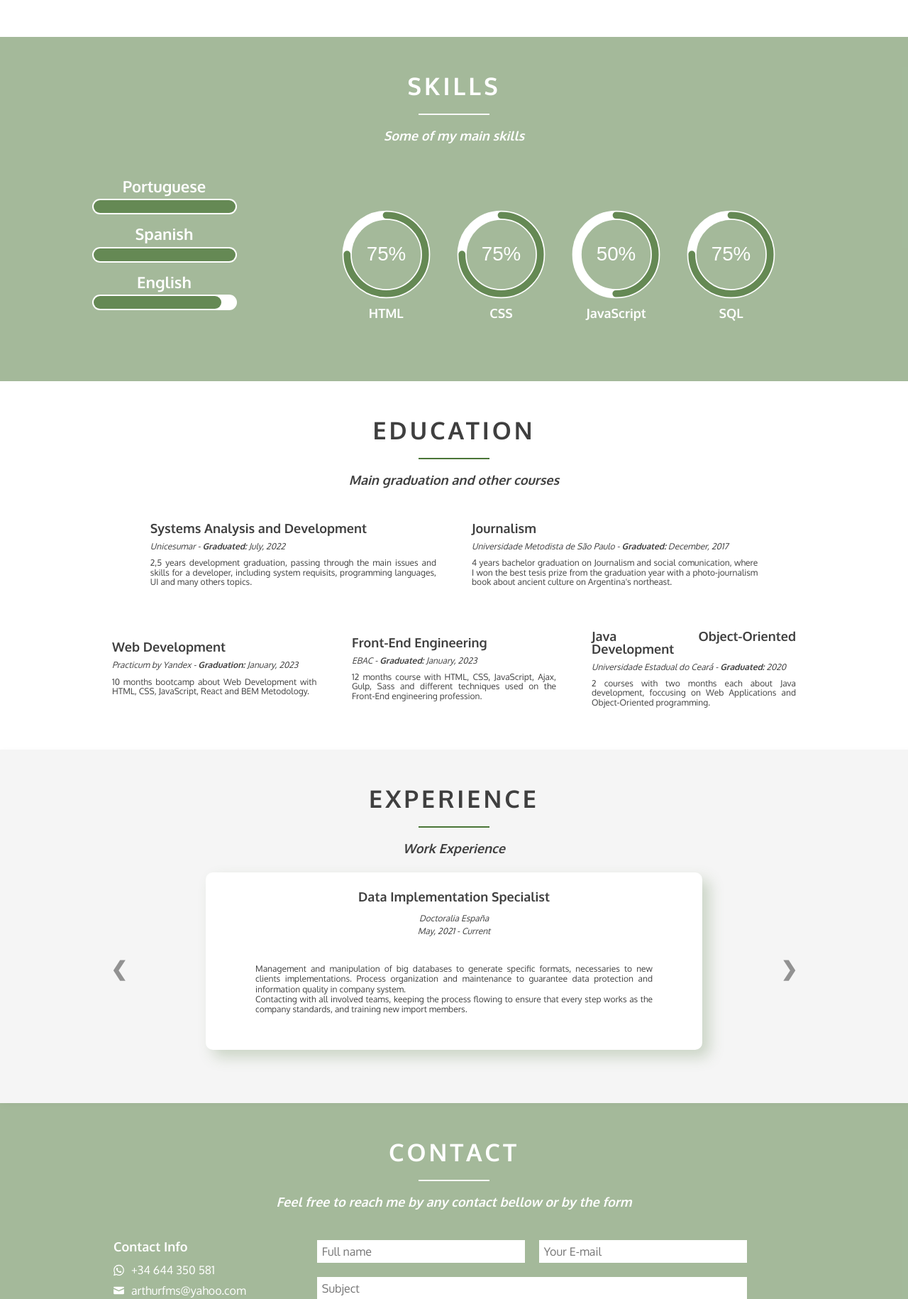
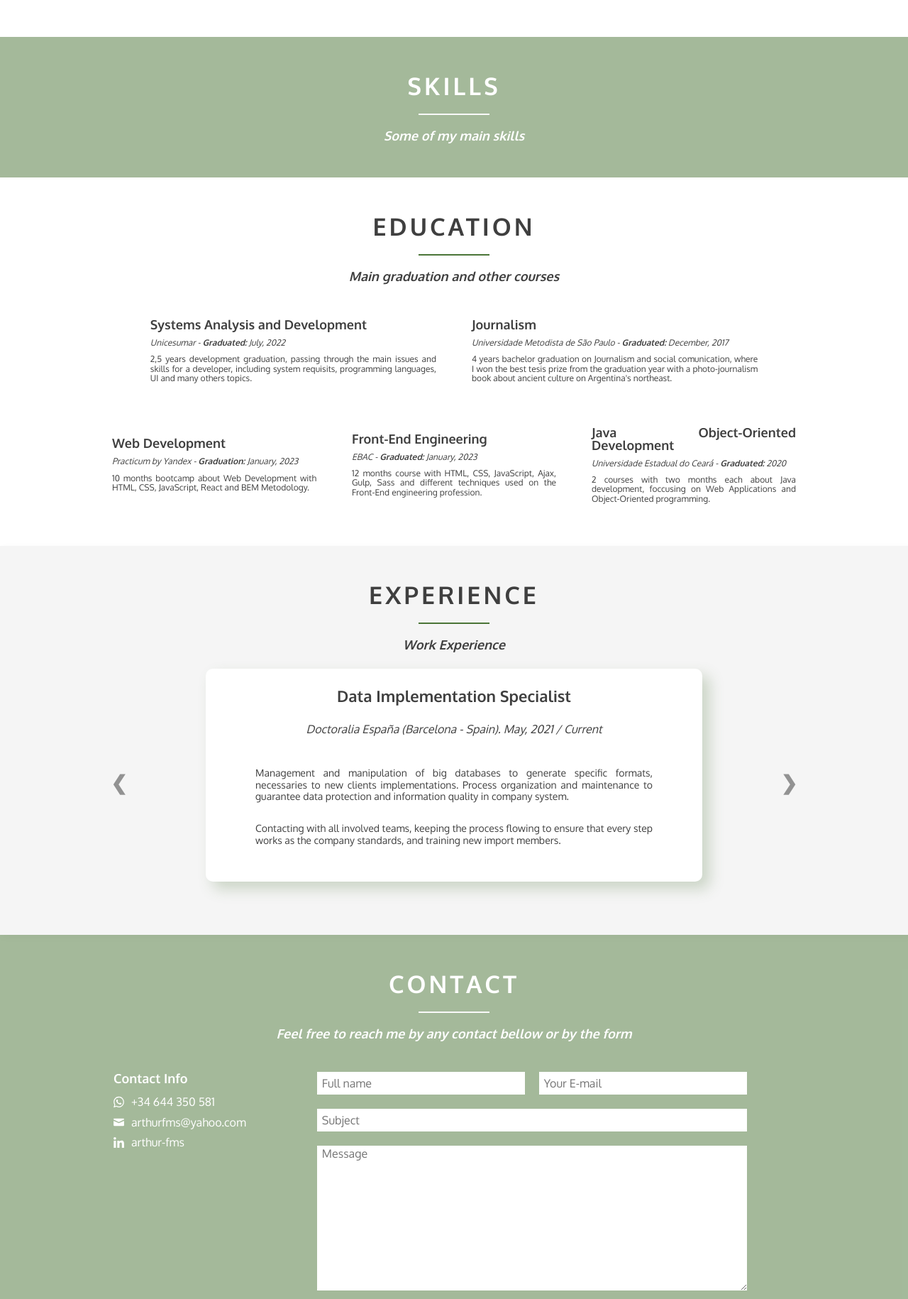
Before and after one commit to arthurfms/resume1, a PHP site: page / in a window 1280 px wide. Shown: the part 1176-3006 px from the top of the page at 71% size. Run offline with PHP 8.4, Linux system fonts and the light colour scheme.

Commit message:
Recreated the slideshow fully with JS, added a slide template to HTML and make some changes on slide properties for CSS

```diff
--- a/css/style.css
+++ b/css/style.css
@@ -246,131 +246,10 @@
 
 .skills {
   display: grid;
-  grid-template-areas:
-  "languages skills skills skills skills skills skills skills"
-  "languages skills skills skills skills skills skills skills";
   width: 90%;
   margin: auto;
 }
 
-.skills__list {
-  grid-area: skills;
-  display: flex;
-  justify-content: space-evenly;
-  align-items: center;
-  list-style: none;
-  color: #fff;
-  padding: 0;
-  margin: 50px auto 0;
-  width: 80%;
-}
-
-.skill {
-  display: flex;
-  flex-direction: column;
-  align-items: center;
-}
-
-.circle {
-  display: block;
-  margin: 10px auto;
-  width: 125px;
-  height: 125px;
-}
-
-.circle__background {
-  fill: none;
-  stroke: #fff;
-  stroke-width: 3.8;
-}
-
-.circle__percentage {
-  fill: none;
-  stroke-width: 2.8;
-  stroke-linecap: round;
-  stroke: rgba(74, 117, 55,0.85);
-  animation: progress-circle 1s ease-out forwards;
-}
-
-.skill__percentage {
-  fill: #fff;
-  font-family: sans-serif;
-  font-size: 0.5em;
-  text-anchor: middle;
-}
-
-.skill__name {
-  font-size: 18px;
-  font-weight: 600;
-  margin: 0;
-  text-align: center;
-}
-
-/* SKILLS LANGUAGE START */
-
-.languages {
-  grid-area: languages;
-  margin: 50px auto;
-  display: flex;
-  flex-direction: column;
-  row-gap: 15px;
-  list-style: none;
-}
-
-.languages__item {
-  display: flex;
-  flex-direction: column;
-  justify-content: center;
-  align-items: center;
-  gap: 5px;
-  padding: 0;
-  margin: 0;
-}
-
-.languages__name {
-  color: #fff;
-  font-size: 22px;
-  font-weight: 600;
-  margin: 0;
-  text-align: center;
-}
-
-.languages__level {
-  display: flex;
-  align-items: flex-start;
-  justify-content: flex-start;
-  height: 18px;
-  width: 200px;
-  margin: 0;
-  padding: 2px;
-  border-radius: 15px;
-  background-color: #fff;
-}
-
-.languages__level-fill {
-  display: block;
-  padding: 0;
-  height: 100%;
-  border-radius: 15px;
-  background-color: rgba(74, 117, 55,0.85);
-}
-
-.languages__level-fill_100 {
-  width: 100%;
-  animation: progress-line 1s ease-out forwards;
-}
-
-.languages__level-fill_95 {
-  width: 95%;
-  animation: progress-line 1s ease-out forwards;
-}
-
-.languages__level-fill_90 {
-  width: 90%;
-  animation: progress-line 1s ease-out forwards;
-}
-
-/* SKILLS LANGUAGE END */
 .education {
   padding: 50px 0;
   margin: 0 auto;
@@ -430,6 +309,8 @@
   box-shadow: 2.5px 2.5px 10px #f5f5f5;
 }
 
+/* SLIDER */
+
 .slider {
   max-width: 1000px;
   position: relative;
@@ -444,56 +325,47 @@
   border-radius: 10px;
   box-shadow: 10px 10px 20px rgba(74, 117, 55, 0.25);
   width: 70%;
-  min-height: 250px;
-  flex-direction: column;
-  justify-content: center;
-  align-items: center;
-  display: none;
+  min-height: 300px;
+  display: grid;
+  grid-template-areas: "title" "subtitle" "description" "description" "description";
+  justify-items: center;
+  align-items: flex-start;
   transition: box-shadow 0.5s ease;
+  animation: fade 1.5s;
 }
 
 .slide:hover {
   box-shadow: 10px 10px 20px rgba(74, 117, 55, 0.35);
 }
 
-.slide:first-child {
-  display: flex;
-}
-
 .slide__title {
-  font-size: 18px;
-  line-height: 1;
+  grid-area: title;
+  font-size: 22px;
+  line-height: 1.2;
   font-weight: 600;
-  margin: 15px 0 0;
+  margin: 25px 0 0;
 }
 
 .slide__subtitle {
-  font-size: 12px;
+  grid-area: subtitle;
+  font-size: 16px;
   line-height: 1.1;
   font-weight: 400;
   font-style: italic;
-  margin: 15px 0 0;
-}
-
-.slide__date-range {
-  font-size: 12px;
-  line-height: 1.1;
-  font-weight: 400;
-  font-style: italic;
-  margin: 5px 0 0;
+  margin: 15px 0 15px;
 }
 
 .slide__description {
+  grid-area: description;
+  display: flex;
+  flex-direction: column;
+  align-items: flex-start;
   width: 80%;
   text-align: justify;
-  font-size: 12px;
+  font-size: 14px;
   line-height: 1.2;
   font-weight: 400;
-  margin: 40px 0;
-}
-
-.slide__description_break-line {
-  display: block;
+  margin: 5px 0;
 }
 
 .slides__prev,
@@ -520,10 +392,7 @@
   color: #4a7537;
 }
 
-.fade {
-  animation-name: fade;
-  animation-duration: 1.5s;
-}
+/* SLIDER */
 
 .contact {
   padding: 50px 0;
--- a/index.html
+++ b/index.html
@@ -12,9 +12,10 @@
     <script src="./js/script.js"></script>
     <script src="./js/form.js"></script>
     <script src="./js/test.js"></script>
+
   </head>
   <body class="page">
-    <nav class="menu" id="menu">
+    <nav class="menu">
       <ul class="menu__list">
         <li class="menu__link">
           <a href="#">Home</a>
@@ -36,10 +37,10 @@
         </li>
       </ul>
     </nav>
-    <header class="header" id="header">
+    <header class="header">
       <h1 class="header__title">Arthur Fernandes</h1>
       <div class="header__subtitle">
-        <h2 class="header__subtitle-text" id="header__subtitle-text"></h2>
+        <h2 class="header__subtitle-text"></h2>
         <span class="header__typing"></span>
       </div>
       <ul class="social-links">
@@ -310,7 +311,7 @@
         </div>
         <p class="share__text">Get a PDF</p>
       </a>
-      <section class="profile" id="profile">
+      <section class="profile">
         <div class="section-header">
           <h2 class="section-header__title">About Me</h2>
           <div class="section-header__line"></div>
@@ -339,120 +340,17 @@
           </div>
         </div>
       </section>
-      <section class="skills-section" id="skills-section">
+      <section class="skills-section">
         <div class="section-header section-header_light">
           <h2 class="section-header__title">Skills</h2>
           <div class="section-header__line section-header__line_light"></div>
           <h3 class="section-header__subtitle">Some of my main skills</h3>
         </div>
         <div class="skills">
-          <ul class="skills__list">
-            <li class="skill">
-              <svg viewBox="0 0 36 36" class="circle">
-                <path
-                  class="circle__background"
-                  d="M18 2.0845
-                      a 15.9155 15.9155 0 0 1 0 31.831
-                      a 15.9155 15.9155 0 0 1 0 -31.831"
-                />
-                <path
-                  class="circle__percentage"
-                  stroke-dasharray="75, 100"
-                  d="M18 2.0845
-                      a 15.9155 15.9155 0 0 1 0 31.831
-                      a 15.9155 15.9155 0 0 1 0 -31.831"
-                />
-                <text x="18" y="20.35" class="skill__percentage">75%</text>
-              </svg>
-              <p class="skill__name">HTML</p>
-            </li>
-            <li class="skill">
-              <svg viewBox="0 0 36 36" class="circle">
-                <path
-                  class="circle__background"
-                  d="M18 2.0845
-                      a 15.9155 15.9155 0 0 1 0 31.831
-                      a 15.9155 15.9155 0 0 1 0 -31.831"
-                />
-                <path
-                  class="circle__percentage"
-                  stroke-dasharray="75, 100"
-                  d="M18 2.0845
-                      a 15.9155 15.9155 0 0 1 0 31.831
-                      a 15.9155 15.9155 0 0 1 0 -31.831"
-                />
-                <text x="18" y="20.35" class="skill__percentage">75%</text>
-              </svg>
-              <p class="skill__name">CSS</p>
-            </li>
-            <li class="skill">
-              <svg viewBox="0 0 36 36" class="circle">
-                <path
-                  class="circle__background"
-                  d="M18 2.0845
-                      a 15.9155 15.9155 0 0 1 0 31.831
-                      a 15.9155 15.9155 0 0 1 0 -31.831"
-                />
-                <path
-                  class="circle__percentage"
-                  stroke-dasharray="50, 100"
-                  d="M18 2.0845
-                      a 15.9155 15.9155 0 0 1 0 31.831
-                      a 15.9155 15.9155 0 0 1 0 -31.831"
-                />
-                <text x="18" y="20.35" class="skill__percentage">50%</text>
-              </svg>
-              <p class="skill__name">JavaScript</p>
-            </li>
-            <li class="skill">
-              <svg viewBox="0 0 36 36" class="circle">
-                <path
-                  class="circle__background"
-                  d="M18 2.0845
-                      a 15.9155 15.9155 0 0 1 0 31.831
-                      a 15.9155 15.9155 0 0 1 0 -31.831"
-                />
-                <path
-                  class="circle__percentage"
-                  stroke-dasharray="75, 100"
-                  d="M18 2.0845
-                      a 15.9155 15.9155 0 0 1 0 31.831
-                      a 15.9155 15.9155 0 0 1 0 -31.831"
-                />
-                <text x="18" y="20.35" class="skill__percentage">75%</text>
-              </svg>
-              <p class="skill__name">SQL</p>
-            </li>
-          </ul>
-          <ul class="languages">
-            <li class="languages__item">
-              <p class="languages__name">Portuguese</p>
-              <div class="languages__level">
-                <div
-                  class="languages__level-fill languages__level-fill_100"
-                ></div>
-              </div>
-            </li>
-            <li class="languages__item">
-              <p class="languages__name">Spanish</p>
-              <div class="languages__level">
-                <div
-                  class="languages__level-fill languages__level-fill_100"
-                ></div>
-              </div>
-            </li>
-            <li class="languages__item">
-              <p class="languages__name">English</p>
-              <div class="languages__level">
-                <div
-                  class="languages__level-fill languages__level-fill_90"
-                ></div>
-              </div>
-            </li>
-          </ul>
+
         </div>
       </section>
-      <section class="education" id="education">
+      <section class="education">
         <div class="section-header">
           <h2 class="section-header__title">Education</h2>
           <div class="section-header__line"></div>
@@ -517,7 +415,7 @@
           </div>
         </div>
       </section>
-      <section class="experience" id="experience">
+      <section class="experience">
         <div class="section-header">
           <h2 class="section-header__title">Experience</h2>
           <div class="section-header__line"></div>
@@ -525,82 +423,12 @@
         </div>
         <div class="slider">
           <div class="slides">
-            <div class="slide fade">
-              <h4 class="slide__title">Data Implementation Specialist</h4>
-              <p class="slide__subtitle">Doctoralia España</p>
-              <p class="slide__date-range">May, 2021 - Current</p>
-              <p class="slide__description">
-                Management and manipulation of big databases to generate
-                specific formats, necessaries to new clients implementations.
-                Process organization and maintenance to guarantee data
-                protection and information quality in company system.
-                <span class="slide__description_break-line">
-                  Contacting with all involved teams, keeping the process
-                  flowing to ensure that every step works as the company
-                  standards, and training new import members.
-                </span>
-              </p>
-            </div>
-            <div class="slide fade">
-              <h4 class="slide__title">Data Analyst</h4>
-              <p class="slide__subtitle">Doctoralia Brasil</p>
-              <p class="slide__date-range">March, 2021 - May, 2021</p>
-              <p class="slide__description">
-                Improve data analysis for Marketing, lead generation and DP
-                phone operations, update and maintenance workflows to optimize
-                data collection. Generate dashboards and data insights for all
-                related teams, focusing on new leads, keep and improve operation
-                control, goals update and team commission standard.
-              </p>
-            </div>
-            <div class="slide fade">
-              <h4 class="slide__title">Support Analyst</h4>
-              <p class="slide__subtitle">Doctoralia Brasil</p>
-              <p class="slide__date-range">September, 2019 - March, 2021</p>
-              <p class="slide__description">
-                Provide support for employees and users with doubts, bugs
-                corrections with scripts on SaaS, Marketplace and financial
-                system. Report weakness, find solutions to prevent bugs, and
-                notify developers about necessary corrections by Jiras. Data
-                report creation and analysis based on Support and Customer
-                Success actions and needs.
-                <span class="slide__description_break-line">
-                  Helped client migration service improvement on support side
-                  actions, changing the avarege time from +20 working hours to a
-                  4 working hours.</span
-                >
-              </p>
-            </div>
-            <div class="slide fade">
-              <h4 class="slide__title">Customer Success Analyst - Latam</h4>
-              <p class="slide__subtitle">Doctoralia Brasil</p>
-              <p class="slide__date-range">April, 2019 - September, 2019</p>
-              <p class="slide__description">
-                Assist health professionals from Chile by phone and email. Made
-                usability training and helping them with platform issues,
-                setting the environment for new clients and keeping track of
-                their needs. Follow client's engagement and guarantee the best
-                usage from the system, generating best results and helping them
-                to achieve their goals.
-              </p>
-            </div>
-            <div class="slide fade">
-              <h4 class="slide__title">Trilingual Call Center agent</h4>
-              <p class="slide__subtitle">SYKES Brasil</p>
-              <p class="slide__date-range">September, 2018 - April, 2019</p>
-              <p class="slide__description">
-                Manage corporate cards request in English, Portuguese and
-                Spanish. Credit card limit raises requests, account information
-                and client needs. Receive and follow client's request, managing
-                their information following all companies process.
-              </p>
-            </div>
-            <a class="slides__prev" onclick="plusSlides(-1)">&#10094;</a>
-            <a class="slides__next" onclick="plusSlides(1)">&#10095;</a>
+            <a class="slides__prev">&#10094;</a>
+            <a class="slides__next">&#10095;</a>
           </div>
         </div>
       </section>
-      <section class="contact" id="contact">
+      <section class="contact">
         <div class="section-header section-header_light">
           <h2 class="section-header__title">Contact</h2>
           <div class="section-header__line section-header__line_light"></div>
@@ -647,7 +475,6 @@
               name="form__name"
               type="text"
               class="form__name"
-              id="form__name"
               placeholder="Full name"
               onkeydown="return event.key != 'Enter';"
             />
@@ -655,7 +482,6 @@
               name="form__email"
               type="text"
               class="form__email"
-              id="form__email"
               placeholder="Your E-mail"
               onkeydown="return event.key != 'Enter';"
             />
@@ -663,7 +489,6 @@
               name="form__subject"
               type="text"
               class="form__subject"
-              id="form__subject"
               placeholder="Subject"
               onkeydown="return event.key != 'Enter';"
             />
@@ -671,12 +496,10 @@
               name="form__message"
               type="text"
               class="form__message"
-              id="form__message"
               placeholder="Message"
             ></textarea>
             <button
               name="form__submit"
-              id="form__submit"
               class="form__submit"
               type="button"
               onclick="send_form ()"
@@ -685,7 +508,6 @@
             </button>
             <p
               class="form__confirmation form__confirmation_error"
-              id="form__confirmation"
             ></p>
           </form>
         </div>
@@ -693,6 +515,16 @@
       <footer class="footer">
         <p class="footer__copyright">&#169; 2022 - Arthur Fernandes</p>
       </footer>
+      <template class="slide__template">
+        <div class="slide">
+          <h4 class="slide__title"></h4>
+          <h5 class="slide__subtitle"></h5>
+          <div class="slide__description">
+            <p></p>
+            <p></p>
+          </div>
+        </div>
+    </template>
     </main>
   </body>
 </html>
```
Also changed, not shown: js/script.js (+1 -30 lines), js/test.js (+110 -0 lines), projeto.txt (added, +12 -0 lines), work experience.txt (added, +83 -0 lines).
